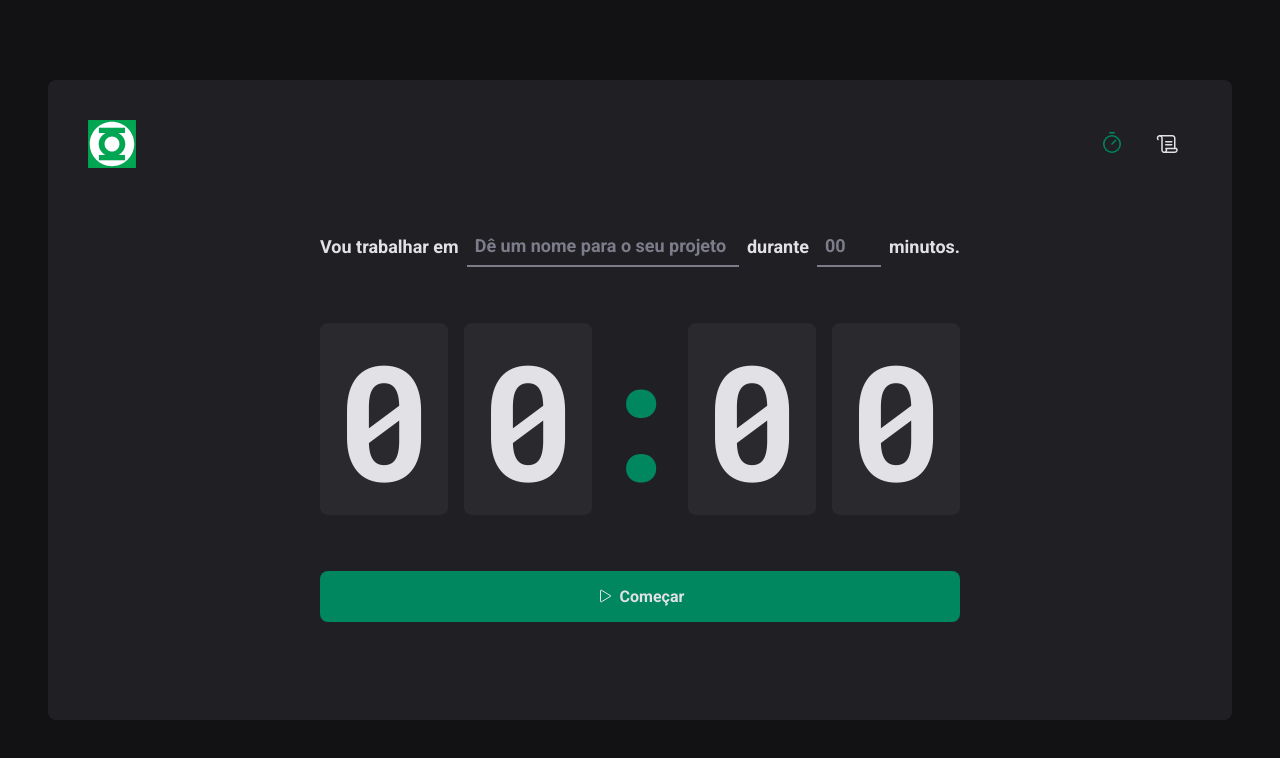
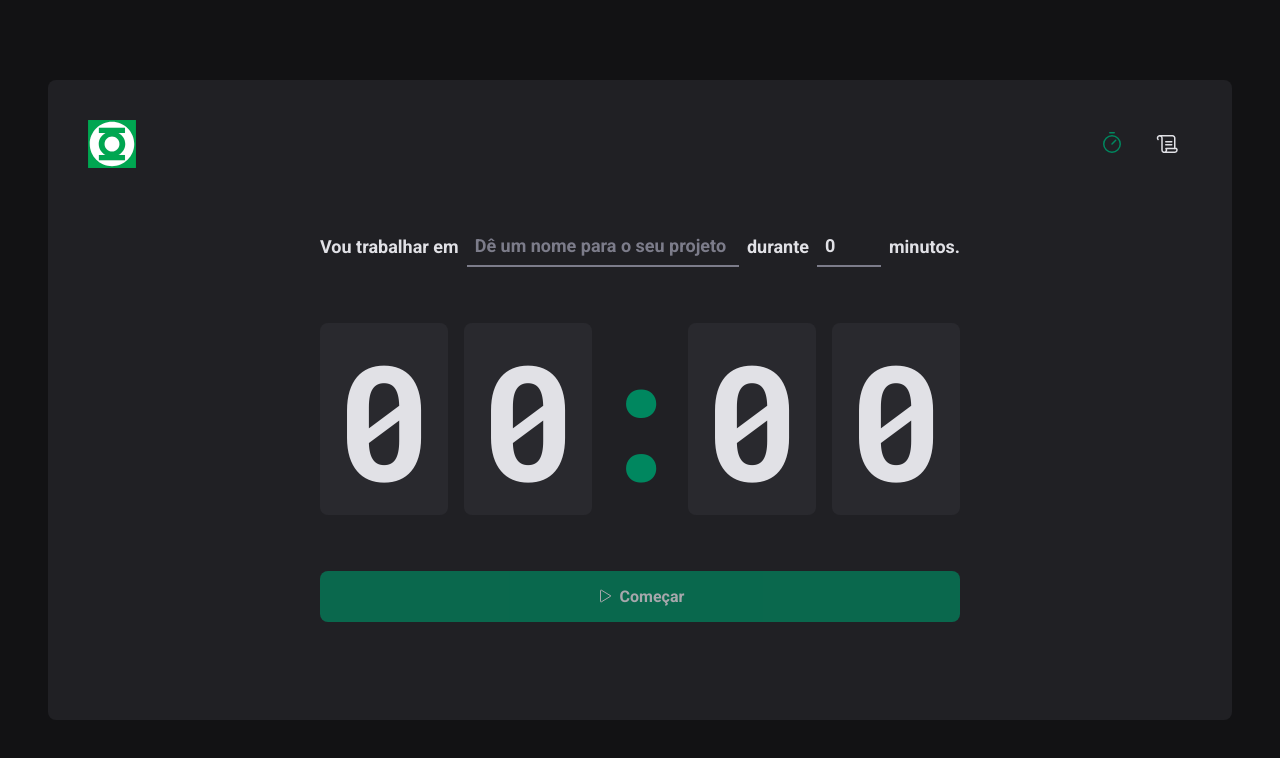
Before and after one commit to gabrielharuochiyoshi/pomodoro-ignite, a React (Vite) app: page / in a window 1280 px wide. Shown: the top 758 px of the page. Built offline with nearby package versions, Linux system fonts and the light colour scheme.

Commit message:
installation zod and validation form adquired

```diff
--- a/package.json
+++ b/package.json
@@ -11,12 +11,15 @@
     "fixlint": "eslint src --ext .ts,.tsx --fix"
   },
   "dependencies": {
+    "@hookform/resolvers": "^2.9.8",
     "@types/styled-components": "^5.1.26",
     "phosphor-react": "^1.4.1",
     "react": "^18.2.0",
     "react-dom": "^18.2.0",
+    "react-hook-form": "^7.36.1",
     "react-router-dom": "^6.4.1",
-    "styled-components": "^5.3.5"
+    "styled-components": "^5.3.5",
+    "zod": "^3.19.1"
   },
   "devDependencies": {
     "@rocketseat/eslint-config": "^1.1.3",
--- a/src/pages/Home/index.tsx
+++ b/src/pages/Home/index.tsx
@@ -1,3 +1,8 @@
+import { useState } from 'react'
+import { useForm } from 'react-hook-form'
+import { zodResolver } from '@hookform/resolvers/zod'
+import * as zod from 'zod'
+
 import { Play } from 'phosphor-react'
 import {
   HomeContainer,
@@ -9,16 +14,71 @@
   TaskInput,
 } from './styles'
 
+const newCycleFormValidationSchema = zod.object({
+  task: zod.string().min(1, 'Informa a tarefa'),
+  minutesAmount: zod.number().min(5).max(60),
+})
+
+type newCycleFormData = zod.infer<typeof newCycleFormValidationSchema>
+
+interface Cycle {
+  id: string
+  task: string
+  minutesAmount: number
+}
+
 export function Home() {
+  const [cycles, setCycles] = useState<Cycle[]>([])
+  const [activeCycleId, setActiveCycleId] = useState<string | null>(null)
+  const [amountSecondsPassed, setAmountSecondsPassed] = useState(0)
+
+  const { register, handleSubmit, watch, reset } = useForm<newCycleFormData>({
+    resolver: zodResolver(newCycleFormValidationSchema),
+    defaultValues: {
+      task: '',
+      minutesAmount: 0,
+    },
+  })
+
+  function handleCreateNewValue(data: newCycleFormData) {
+    const id = String(new Date().getDate())
+
+    const newCycle: Cycle = {
+      id,
+      task: data.task,
+      minutesAmount: data.minutesAmount,
+    }
+
+    setCycles((state) => [...state, newCycle])
+    setActiveCycleId(id)
+    reset()
+  }
+
+  const activeCycle = cycles.find((cycle) => cycle.id === activeCycleId)
+
+  const totalSeconds = activeCycle ? activeCycle.minutesAmount * 60 : 0
+  const currentSeconds = activeCycle ? totalSeconds - amountSecondsPassed : 0
+
+  const minutesAmount = Math.floor(currentSeconds / 60)
+  const secondsAmount = currentSeconds % 60
+
+  const minutes = String(minutesAmount).padStart(2, '0')
+  const seconds = String(secondsAmount).padStart(2, '0')
+
+  const task = watch('task')
+  const isSubmitDisabled = !task
+
   return (
     <HomeContainer>
-      <form>
+      <form onSubmit={handleSubmit(handleCreateNewValue)}>
         <FormContainer>
           <label htmlFor="">Vou trabalhar em</label>
           <TaskInput
             id="task"
             list="list-sugestions"
             placeholder="Dê um nome para o seu projeto"
+            autoComplete="off"
+            {...register('task')}
           />
 
           <datalist id="list-sugestions">
@@ -37,20 +97,21 @@
             step={5}
             min={5}
             max={60}
+            {...register('minutesAmount', { valueAsNumber: true })}
           />
 
           <span>minutos.</span>
         </FormContainer>
 
         <CountdownContainer>
-          <span>0</span>
-          <span>0</span>
+          <span>{minutes[0]}</span>
+          <span>{minutes[1]}</span>
           <Separator>:</Separator>
-          <span>0</span>
-          <span>0</span>
+          <span>{seconds[0]}</span>
+          <span>{seconds[1]}</span>
         </CountdownContainer>
 
-        <StartCountButton type="submit">
+        <StartCountButton disabled={isSubmitDisabled} type="submit">
           <Play />
           Começar
         </StartCountButton>
```
Also changed, not shown: 1 other file (tests, documents, lock files or other folders).
